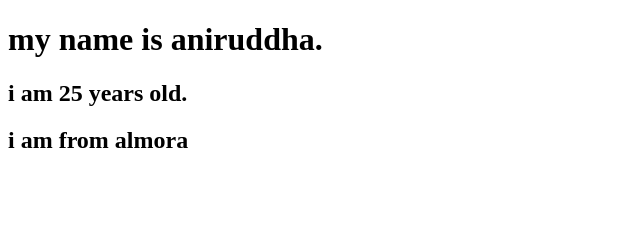
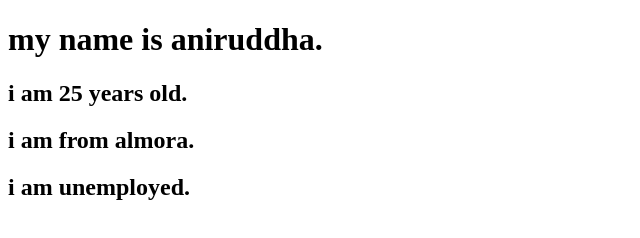
Before and after one commit to TestaniruddhaGoswami/new-folder, a plain HTML site: page index.html in a window 1280 px wide. Shown: the whole page, without its empty margins (0-640 px from the left). Drawn offline with Linux system fonts and the light colour scheme.

Commit message:
Update:index.html
updated that i am unemployed

```diff
--- a/index.html
+++ b/index.html
@@ -9,7 +9,8 @@
 <body>
     <h1>my name is aniruddha.</h1>
     <h2>i am 25 years old.</h2>
-    <h2>i am from almora</h2>
+    <h2>i am from almora.</h2>
+    <h2> i am unemployed.</h2>
 
 </body>
 </html>
```
